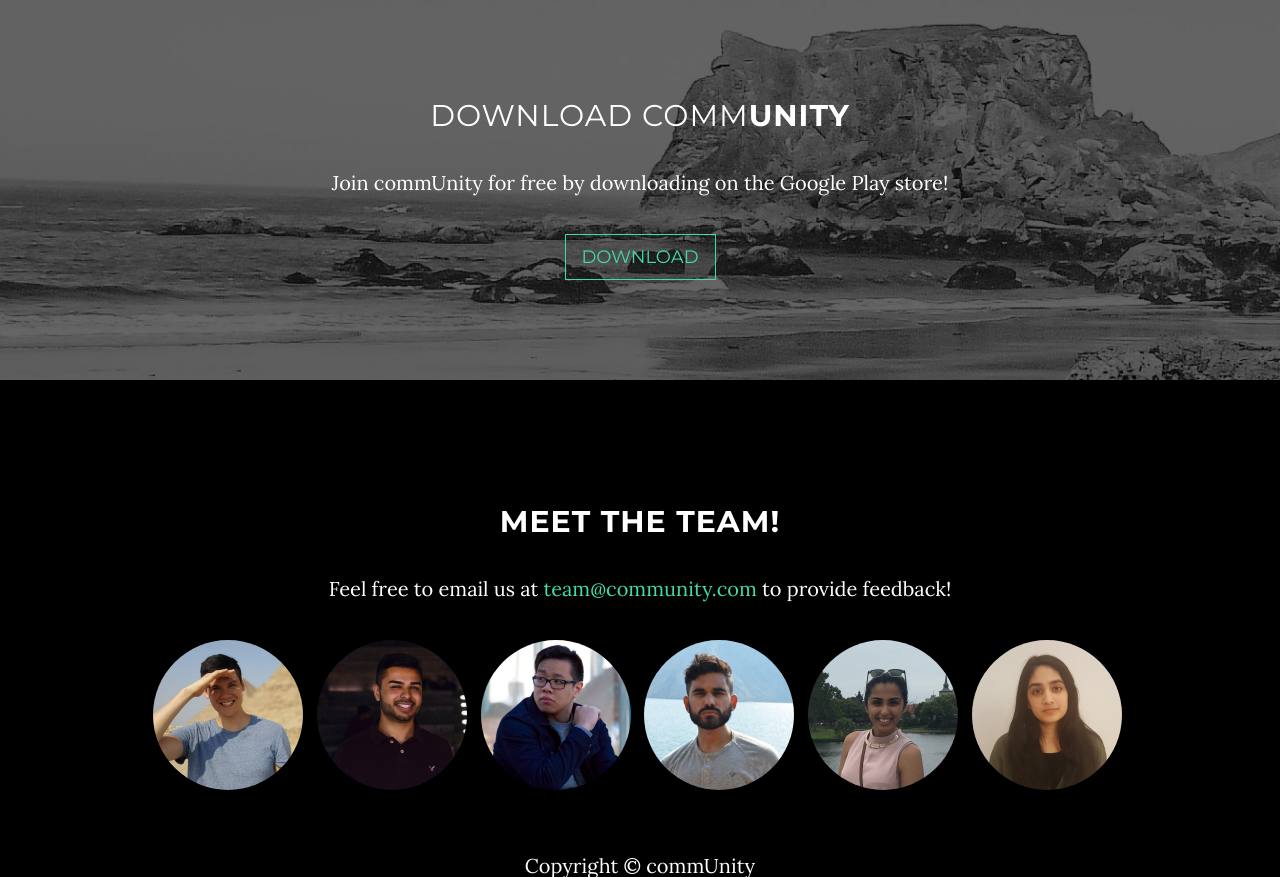
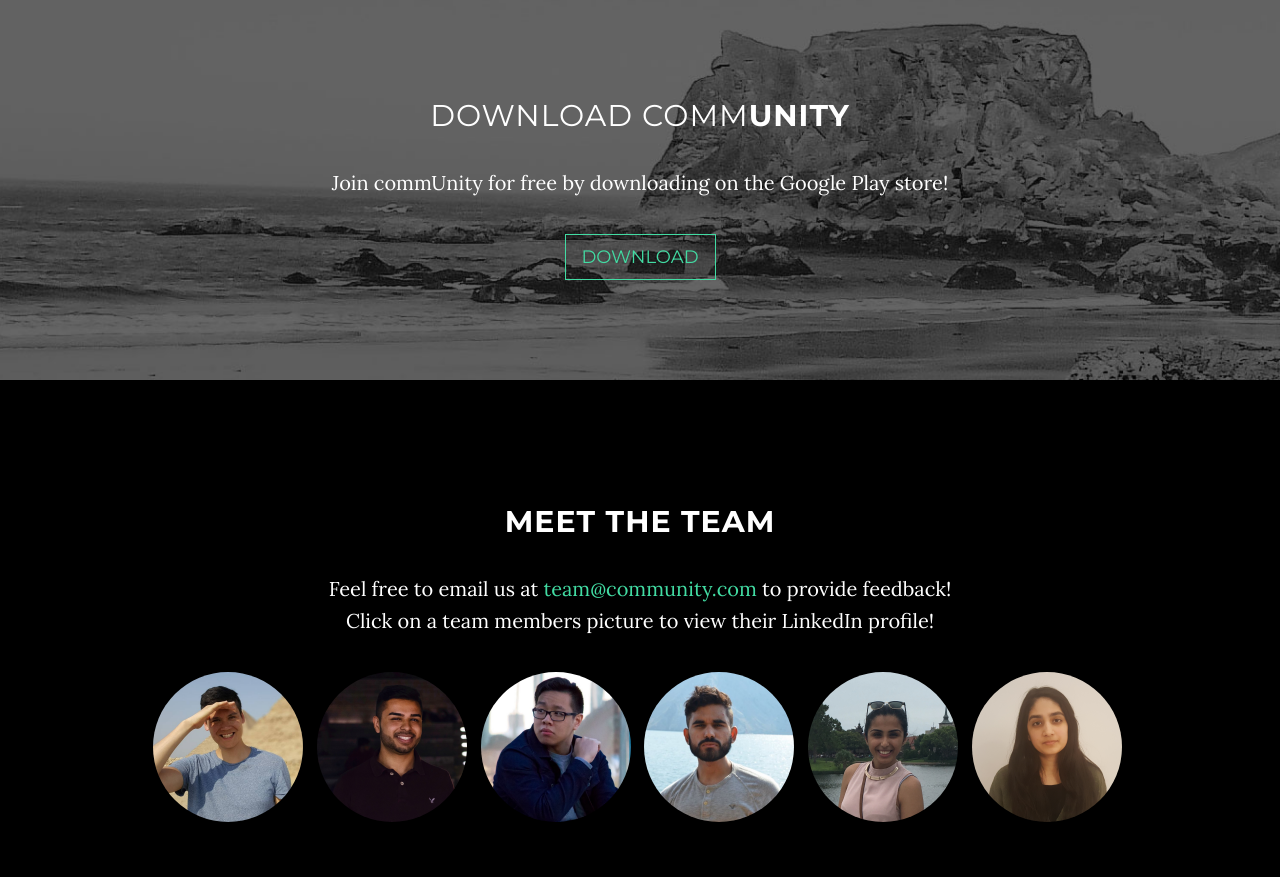
Before and after one commit to BrandonTang/commUnity, a Flask app: template templates/index.html in a window 1280 px wide. Shown: the part 2160-3037 px from the top of the page. Run offline with Flask 2, Linux system fonts and the light colour scheme; the template is opened without the code that fills it, so the values that code supplies are empty; some libraries are stand-ins or nearby versions.

Commit message:
Added line under team section

```diff
--- a/templates/index.html
+++ b/templates/index.html
@@ -163,9 +163,9 @@
     <section id="contact" class="container content-section text-center">
         <div class="row">
             <div class="col-lg-12">
-                <h2>Meet The Team!</h2>
-                <p>Feel free to email us at <a>team@community.com</a> to provide feedback!</p>
-                </p>
+                <h2>Meet The Team</h2>
+                <p>Feel free to email us at <a>team@community.com</a> to provide feedback! <br>
+                Click on a team members picture to view their LinkedIn profile!</p>
                 <ul class="list-inline banner-social-buttons">
                     <li>
                         <img style="border-radius: 50%;max-width: 150px;" src="/static/img/will.png" />
```
